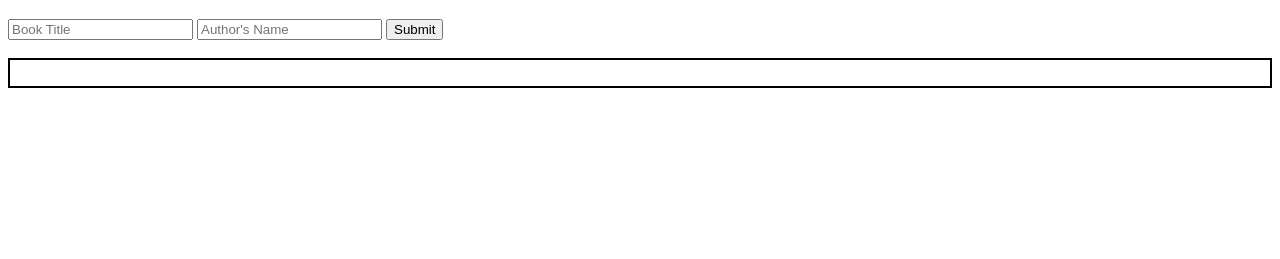
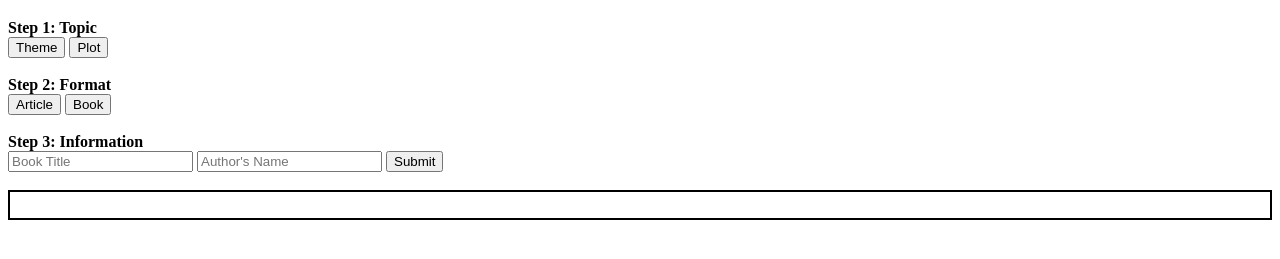
Before and after one commit to AL-SCHOOL/Essay-Writer, a plain HTML site: page index.html in a window 1280 px wide. Shown: the part 61-320 px from the top of the page. Drawn offline with Linux system fonts and the light colour scheme.

Commit message:
Update index.html

```diff
--- a/index.html
+++ b/index.html
@@ -12,9 +12,24 @@
 
 <aside>
   <div id="options">
-    <input type="text" placeholder="Book Title" id="book"></input>
-    <input type="text" placeholder="Author's Name" id="author"></input>
-    <button onclick="submit()">Submit</button>
+    <div id="step1">
+      <b>Step 1: Topic</b><br>
+      <button onclick="theme()">Theme</button>
+      <button onclick="plot()">Plot</button>
+    </div>
+    <br>
+    <div id="step2">
+      <b>Step 2: Format</b><br>
+      <button onclick="article()">Article</button>
+      <button onclick="book()">Book</button>
+    </div>
+    <br>
+    <div id="step3">
+      <b>Step 3: Information</b><br>
+      <input type="text" placeholder="Book Title" id="book"></input>
+      <input type="text" placeholder="Author's Name" id="author"></input>
+      <button onclick="submit()">Submit</button>
+   </div>
   </div>
 
   <br>
```
